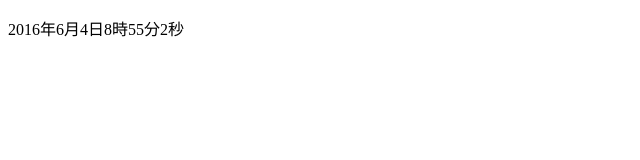
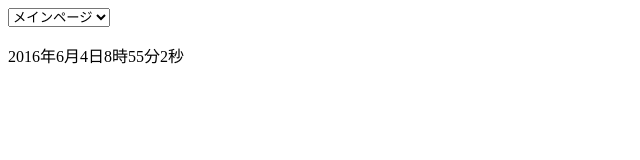
Before and after one commit to mitsuru1397/2016web1-13, a plain HTML site: page index.html in a window 1280 px wide. Shown: the whole page, without its empty margins (0-640 px from the left). Drawn offline with Linux system fonts and the light colour scheme.

Commit message:
Update index.html

```diff
--- a/index.html
+++ b/index.html
@@ -5,6 +5,16 @@
     <title>練習13</title>
   </head>
   <body>
+    <nav>
+      <form id="form">
+        <selection name="select">
+          <select name="select">
+            <option value="index.html">メインページ</option>
+            <option value="other.html">別ページ</option>
+          </select>
+        </selection>
+      </form>
+    </nav>
     <section>
       <p id="countdown"></p>
     </section>
```
